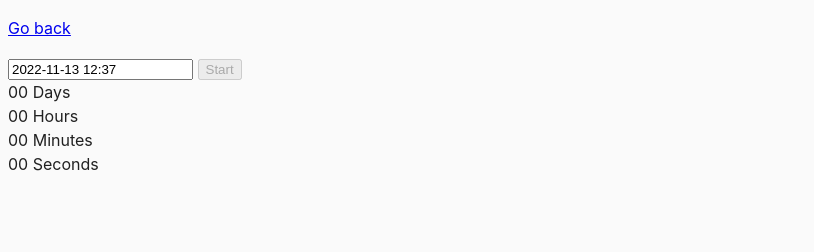
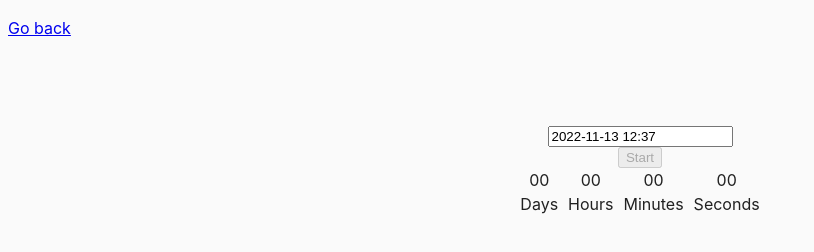
Before and after one commit to alexsamokhin/goit-js-hw-09, a website built with Parcel: page src/02-timer.html in a window 1280 px wide. Shown: the whole page, without its empty margins (0-814 px from the left). Built offline with nearby package versions, Linux system fonts and the light colour scheme.

Commit message:
css update

```diff
--- a/src/02-timer.html
+++ b/src/02-timer.html
@@ -9,6 +9,7 @@
   <body>
     <p><a href="index.html">Go back</a></p>
 
+    <div class="timer__wrapper">
       <input type="text" id="datetime-picker" />
       <button type="button" disabled data-start>Start</button>
 
@@ -30,6 +31,7 @@
           <span class="label">Seconds</span>
         </div>
       </div>
+    </div>
 
     <script src="js/02-timer.js" type="module"></script>
   </body>
--- a/src/css/common.css
+++ b/src/css/common.css
@@ -16,3 +16,22 @@ img {
   display: block;
   max-width: 100%;
 }
+
+.timer__wrapper {
+  display: flex;
+  flex-direction: column;
+  justify-content: center;
+  align-items: center;
+  padding-top: 70px;
+}
+
+.timer {
+  display: flex;
+  gap: 10px;
+}
+
+.field {
+  display: flex;
+  flex-direction: column;
+  align-items: center;
+}
```
Lines whose indentation alone changed are shown as unchanged.
